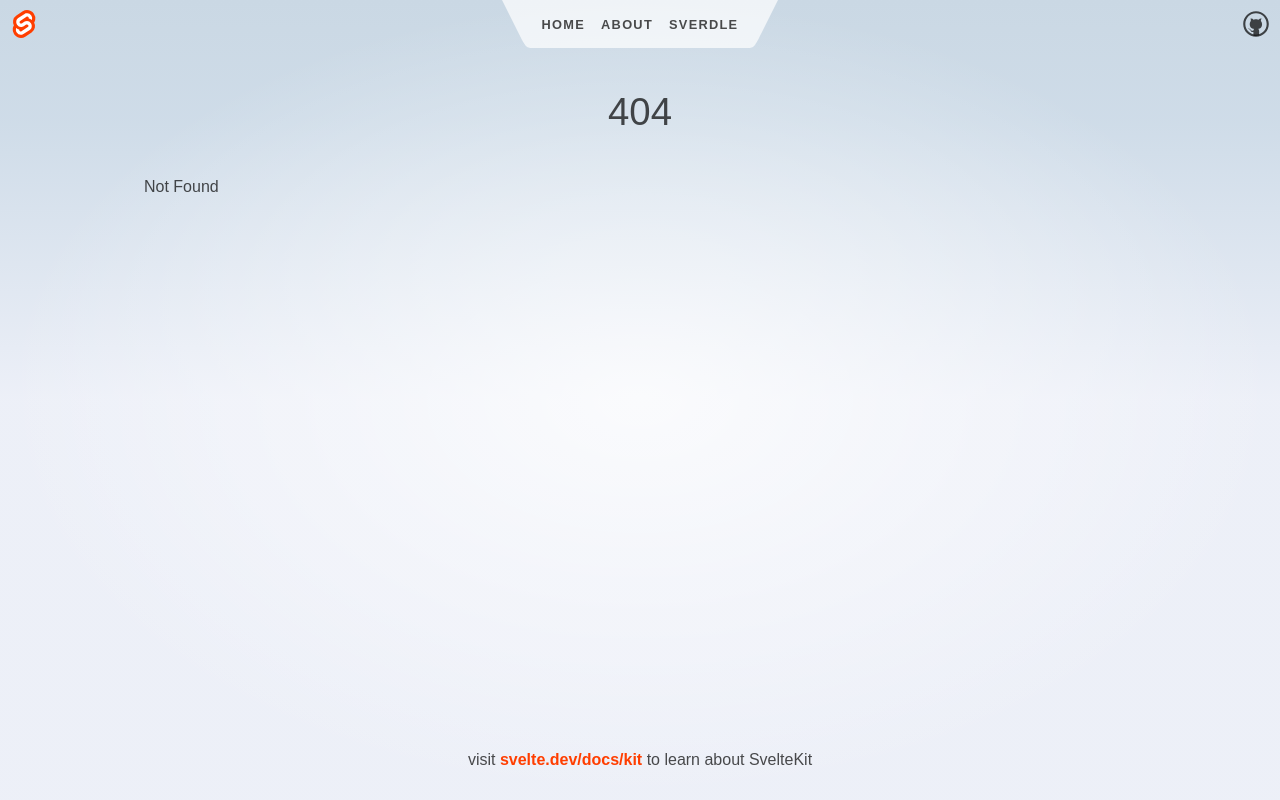
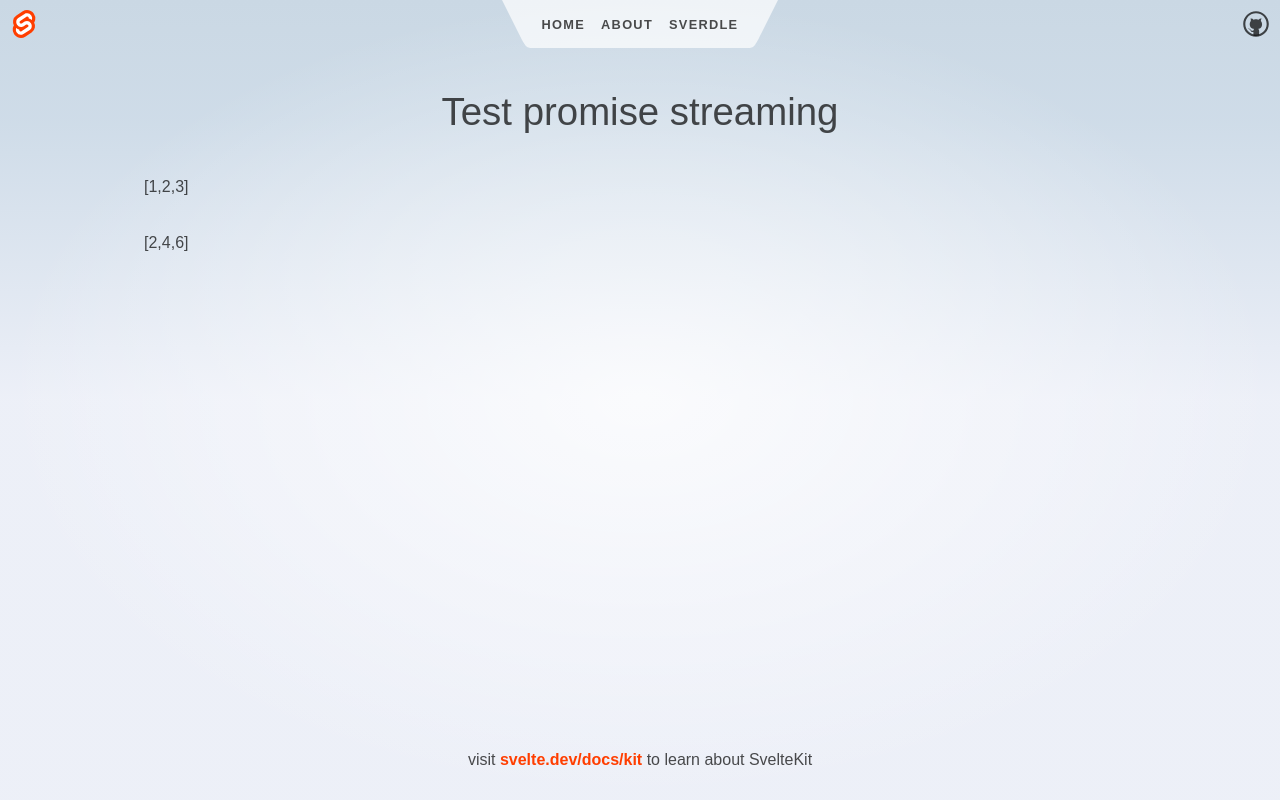
Before and after one commit to geoffrich/svelte-adapter-azure-swa, a SvelteKit app in the folder demo/: page /streaming in a window 1280 px wide. Before the commit this address had no page. Built offline with nearby package versions, Linux system fonts and the light colour scheme.

Commit message:
chore: add promise streaming to demo

```diff
--- /dev/null
+++ b/demo/src/routes/streaming/+page.server.js
@@ -0,0 +1,6 @@
+export const load = () => {
+	return {
+		immediate: [1, 2, 3],
+		streamed: new Promise((res, rej) => setTimeout(res, 3000)).then(() => [2, 4, 6])
+	};
+};
--- /dev/null
+++ b/demo/src/routes/streaming/+page.svelte
@@ -0,0 +1,13 @@
+<script>
+	const { data } = $props();
+</script>
+
+<h1>Test promise streaming</h1>
+
+<p>{JSON.stringify(data.immediate)}</p>
+
+{#await data.streamed}
+	<p>Loading...</p>
+{:then result}
+	<p>{JSON.stringify(result)}</p>
+{/await}
```
